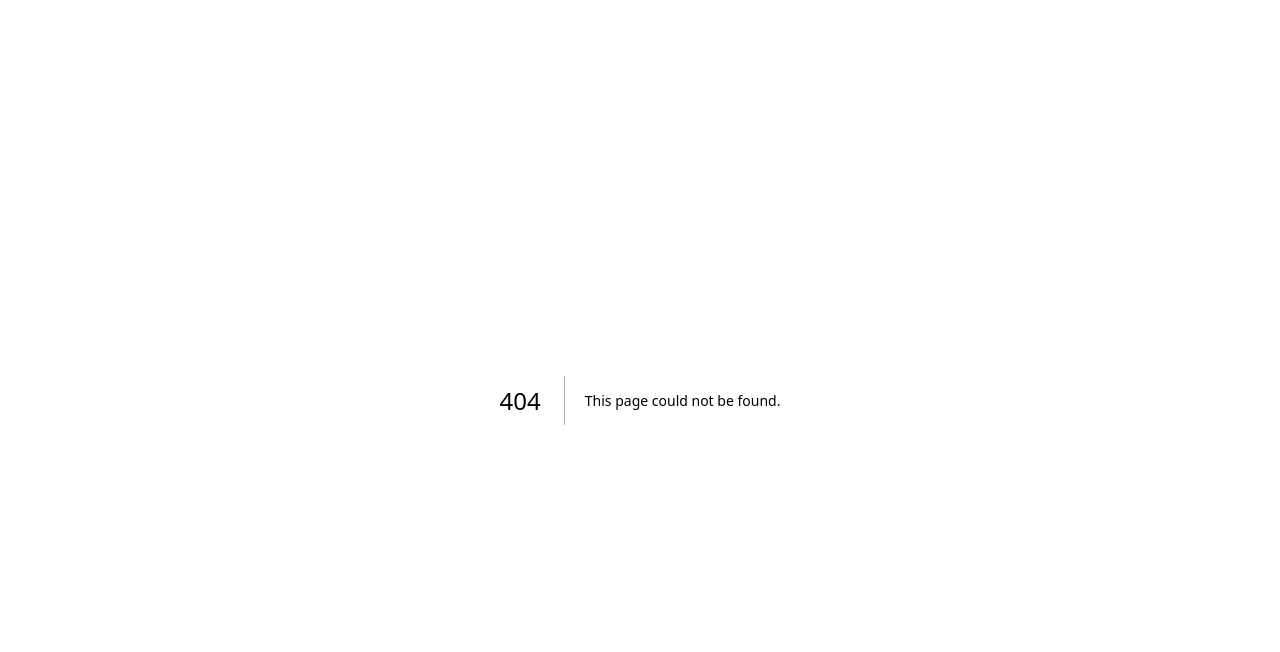
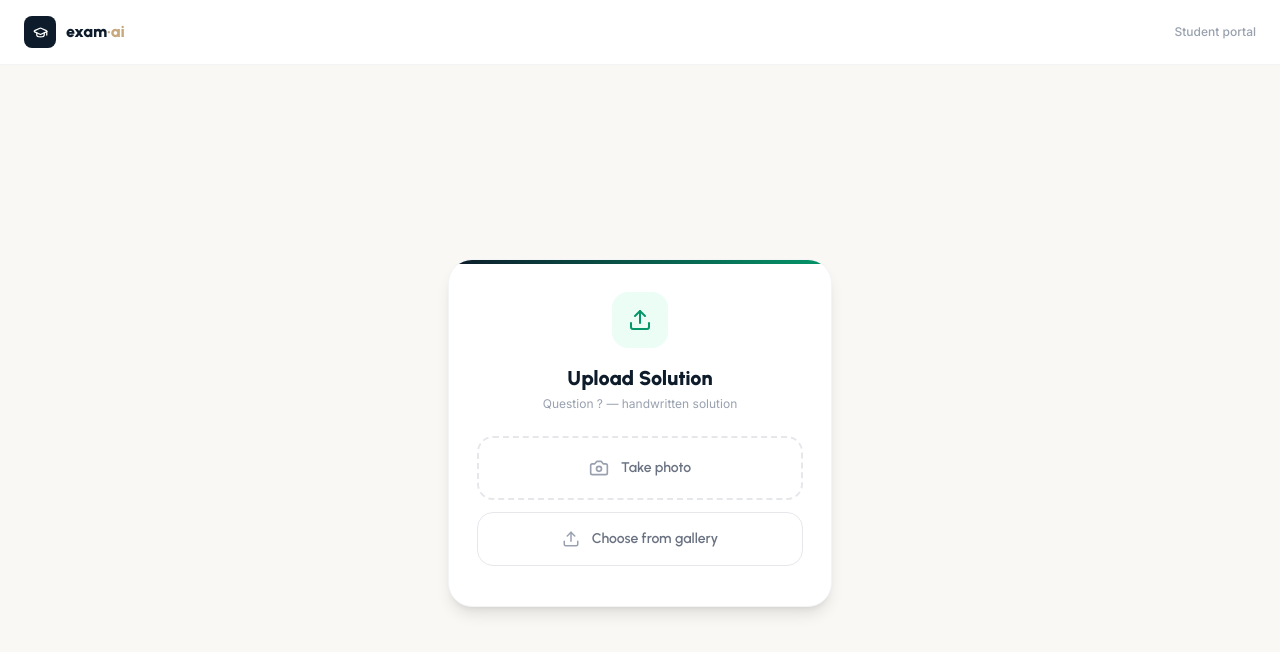
Before and after one commit to phornsinet1302/online_exam, a Next.js app in the folder frontend/: page /student/math-upload in a window 1280 px wide. Before the commit this address had no page. Shown: the top 652 px of the page. Built offline with nearby package versions, Linux system fonts and the light colour scheme.

Commit message:
Add student math upload screen route

```diff
--- /dev/null
+++ b/frontend/src/app/student/math-upload/page.tsx
@@ -0,0 +1,5 @@
+import { MathUploadMobile } from "../../App";
+
+export default function StudentMathUploadPage() {
+  return <MathUploadMobile />;
+}
```
